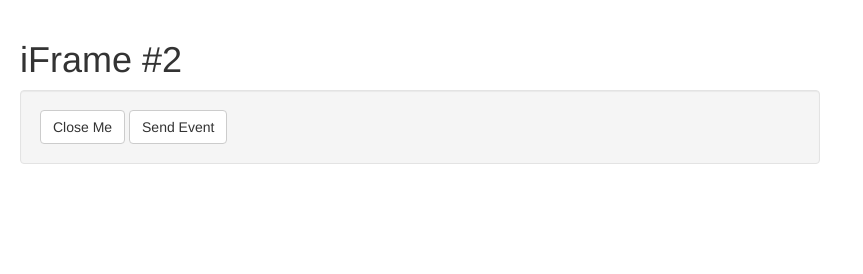
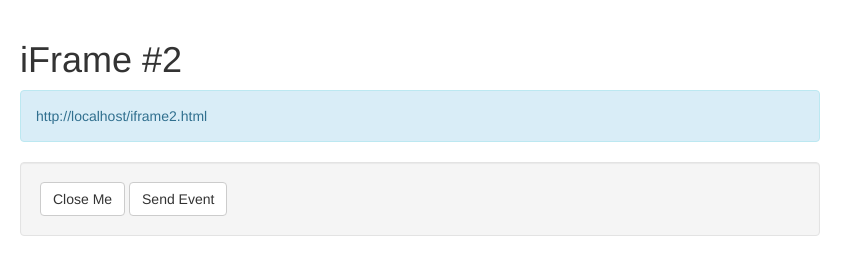
Before and after one commit to kkamkou/event-driven-cross-domain-iframe, a plain HTML site: page iframe2.html in a window 1280 px wide. Shown: the whole page, without its empty margins (0-863 px from the left). Drawn offline with nearby package versions, Linux system fonts and the light colour scheme.

Commit message:
corrections

```diff
--- a/iframe2.html
+++ b/iframe2.html
@@ -11,6 +11,7 @@
   <body style="padding: 20px; height: 600px;">
     <h1>iFrame #2</h1>
 
+    <div class="alert alert-info"></div>
     <div class="well">
       <button type="button" id="btn1" class="btn btn-default">Close Me</button>
       <button type="button" id="btn2" class="btn btn-default">Send Event</button>
@@ -28,6 +29,8 @@
       });
 
       $(function () {
+        $('.alert').text(window.location.href);
+
         var body = $('body');
         setTimeout(function () { // the first timeout
           window.parent.bridge.resize(body.width(), body.height());
```
Also changed, not shown: mother.html (+1 -2 lines).
